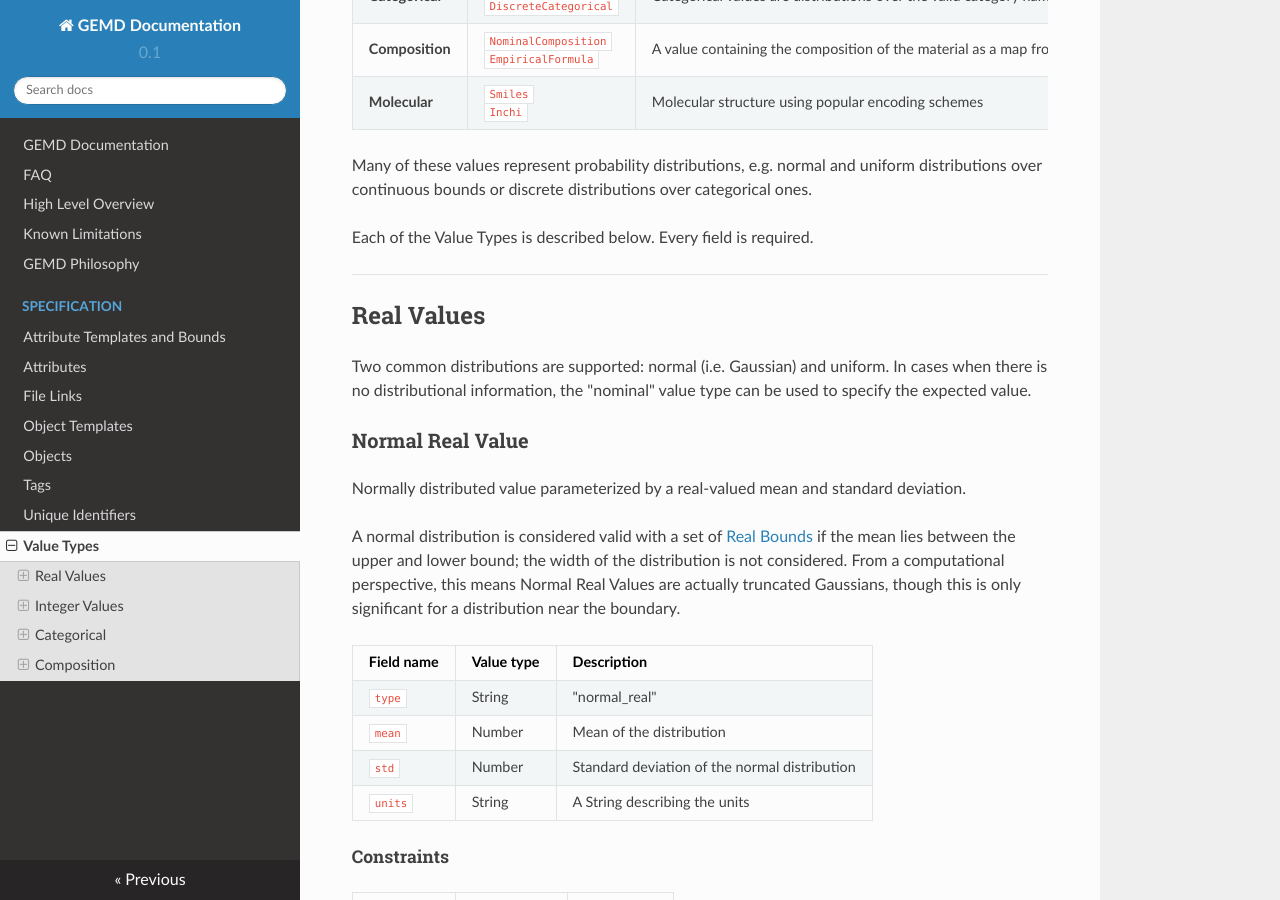
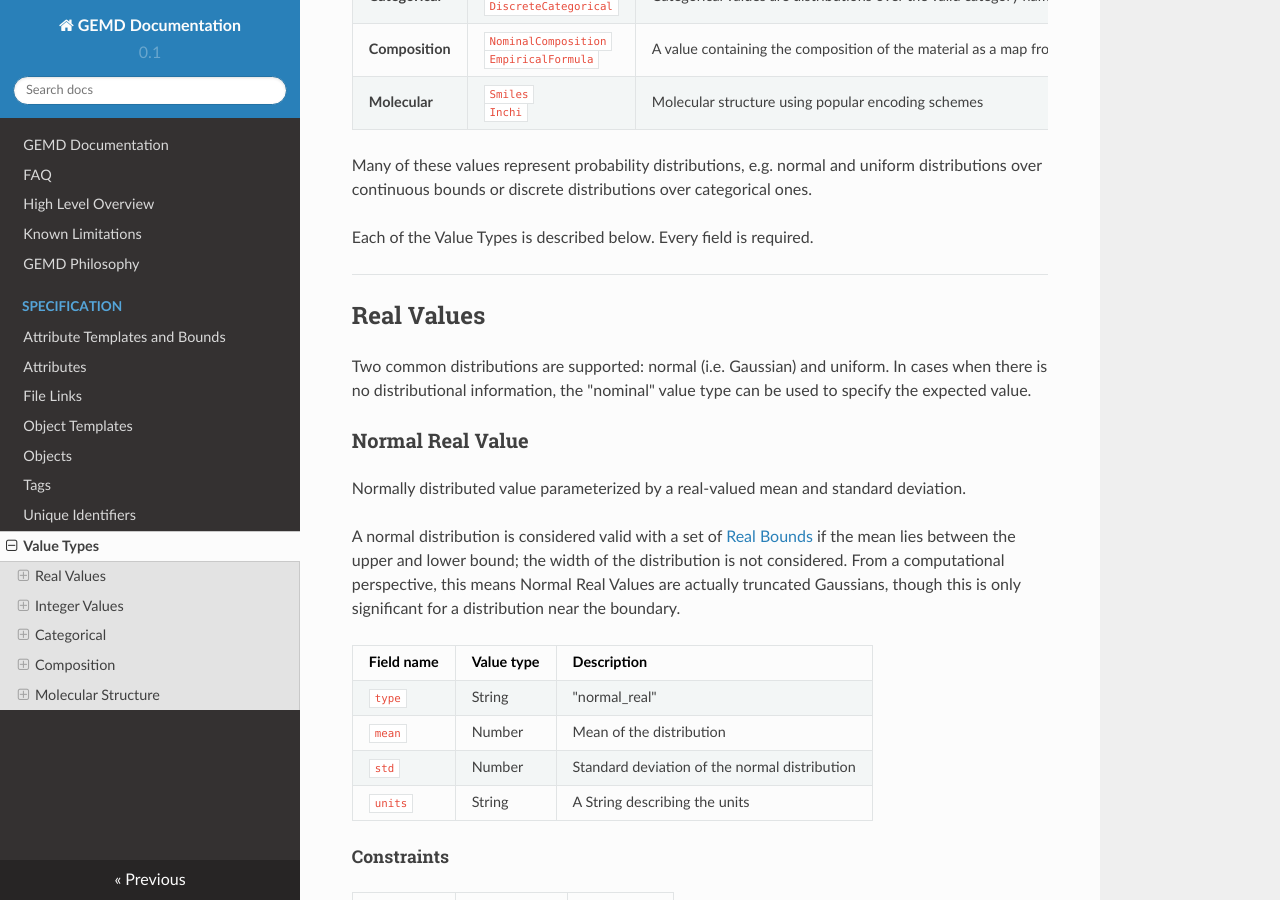
Before and after one commit to CitrineInformatics/gemd-docs, an MkDocs documentation site: the page built from docs/specification/value-types.md, in a window 1280 px wide and 900 px high, scrolled down 421 px. Built offline with MkDocs 1.6.1, drawn with Linux system fonts in a browser that asks for light colours; nearby versions of some CDN libraries.

Commit message:
Correcting nested headers

````diff
--- a/docs/specification/value-types.md
+++ b/docs/specification/value-types.md
@@ -300,7 +300,7 @@
 
 ---
 
-### Molecular Structure
+## Molecular Structure
 
 Molecular structure types are used to define attributes that contain information about
 the structure and composition of a molecule.
@@ -314,7 +314,7 @@
 * SMILES string
 * InChI string
 
-#### SMILES Value
+### SMILES Value
 
 A value containing a [SMILES string](https://en.wikipedia.org/wiki/Simplified_molecular-input_line-entry_system).
 
@@ -324,7 +324,7 @@
 | `smiles`   | String     | A SMILES string |
 
 
-##### Example
+#### Example
 
 ```json
 {
@@ -333,7 +333,7 @@
 }
 ```
 
-#### InChI Value
+### InChI Value
 
 A value containing an [InChI string](https://en.wikipedia.org/wiki/International_Chemical_Identifier).
 Note: this is not the same as the InChI key.
@@ -344,7 +344,7 @@
 | `inchi`    | String     | An InChI string |
 
 
-##### Example
+#### Example
 
 ```json
 {
````
Also changed, not shown: docs/specification/attribute-templates.md (+1 -1 lines).
